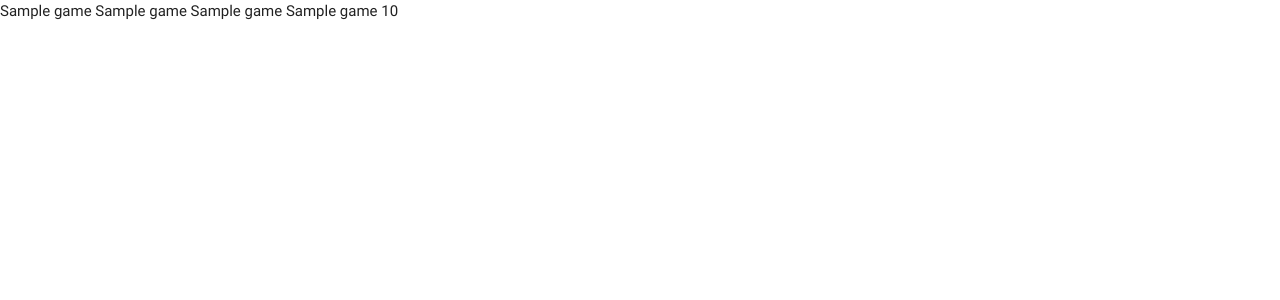
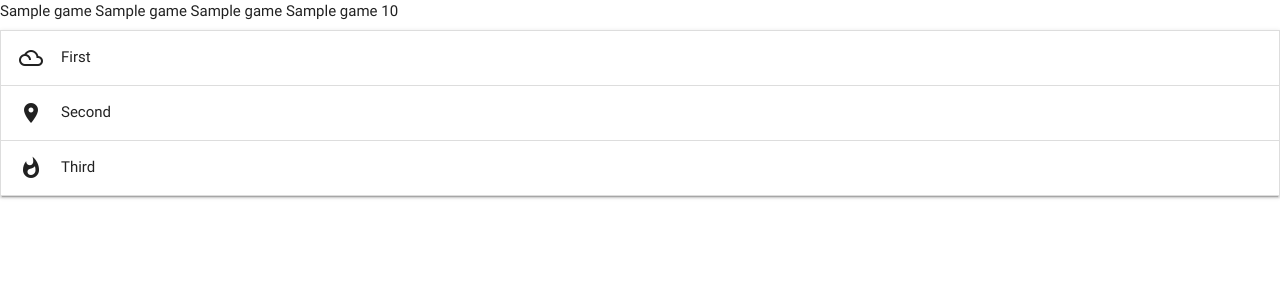
Before and after one commit to VladimirB3/ms-project-3, a Flask app: page / in a window 1280 px wide. Shown: the top 300 px of the page. Run offline with Flask 2, Linux system fonts and the light colour scheme; a database or web service that is not in the repository returns one stand-in record (values such as "Sample title"); some libraries are stand-ins or nearby versions.

Commit message:
Added collapsable menus to games.html

```diff
--- a/templates/base.html
+++ b/templates/base.html
@@ -11,5 +11,10 @@
     {% block content %} {% endblock %}
     <script src="https://cdnjs.cloudflare.com/ajax/libs/jquery/3.5.1/jquery.min.js" integrity="sha512-bLT0Qm9VnAYZDflyKcBaQ2gg0hSYNQrJ8RilYldYQ1FxQYoCLtUjuuRuZo+fjqhx/qtq/1itJ0C2ejDxltZVFg==" crossorigin="anonymous"></script>
     <script src="https://cdnjs.cloudflare.com/ajax/libs/materialize/0.100.2/js/materialize.min.js"></script>
+    <script>
+        $(document).ready(function(){
+            $('.collapsible').collapsible();
+        });
+    </script>
 </body>
 </html>
--- a/templates/games.html
+++ b/templates/games.html
@@ -9,4 +9,19 @@
         {{game.review_score}}
     {% endfor %}
 
+<ul class="collapsible" data-collapsible="accordion">
+    <li>
+      <div class="collapsible-header"><i class="material-icons">filter_drama</i>First</div>
+      <div class="collapsible-body"><span>Lorem ipsum dolor sit amet.</span></div>
+    </li>
+    <li>
+      <div class="collapsible-header"><i class="material-icons">place</i>Second</div>
+      <div class="collapsible-body"><span>Lorem ipsum dolor sit amet.</span></div>
+    </li>
+    <li>
+      <div class="collapsible-header"><i class="material-icons">whatshot</i>Third</div>
+      <div class="collapsible-body"><span>Lorem ipsum dolor sit amet.</span></div>
+    </li>
+  </ul>
+
 {% endblock %}
```
